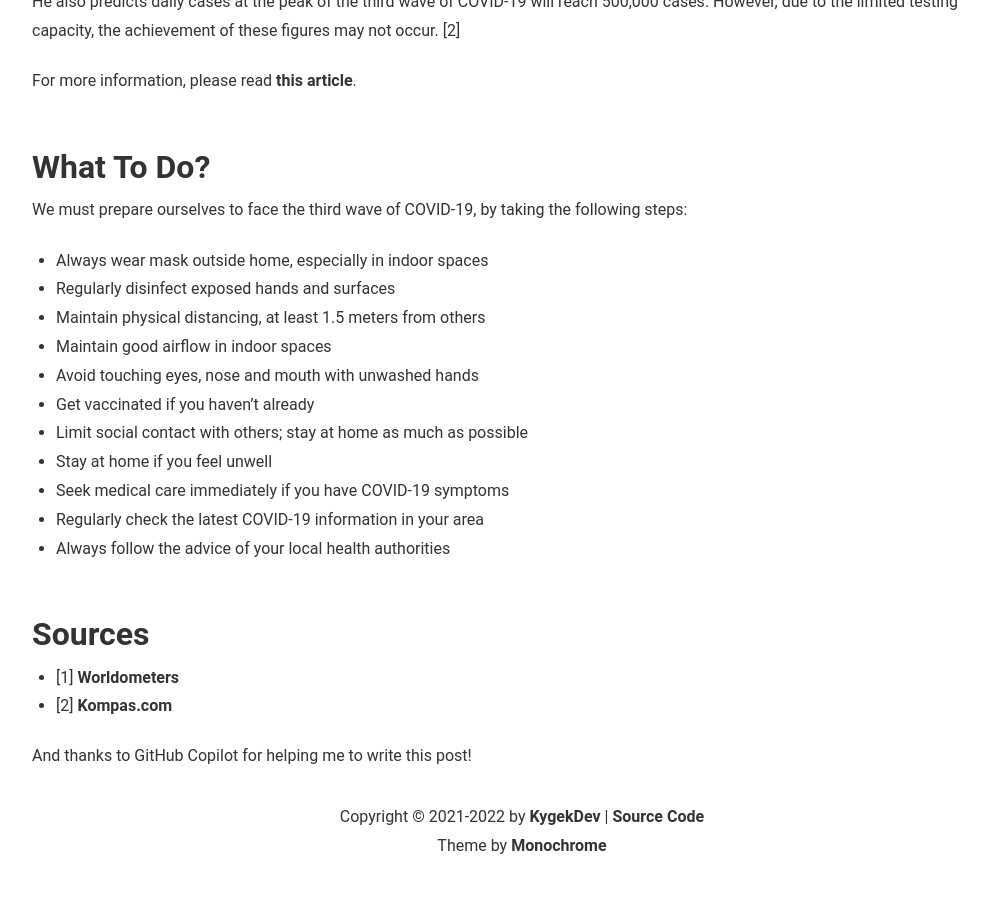
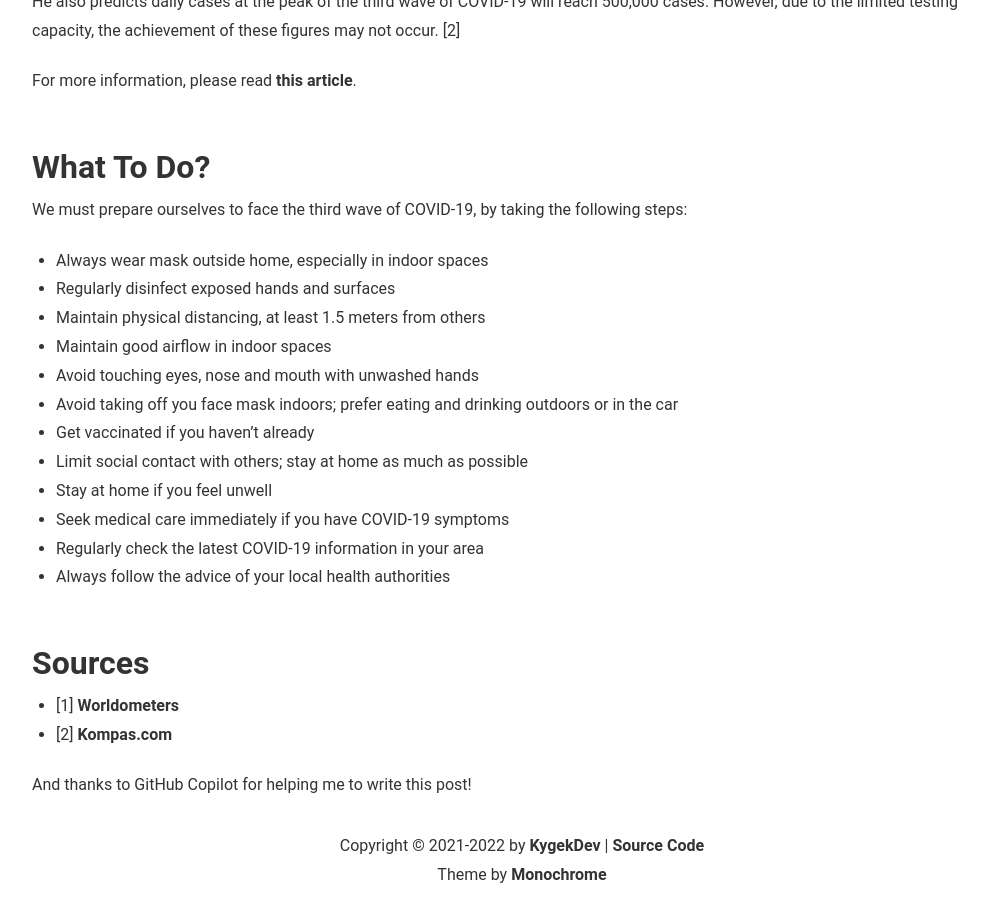
Before and after one commit to KygekDev/posts, a Jekyll site: the page built from _posts/2022-01-29-indonesias-third-covid-19-wave-has-come.md, in a window 1280 px wide and 900 px high, scrolled down 2110 px. Shown: the whole window, without its empty margins (118-1106 px from the left). Built offline with Jekyll 4.4.1, drawn with Linux system fonts in a browser that asks for light colours; before the commit the page ends 2982 px from its top, so only the background shows below that.

Commit message:
Add an important info

```diff
--- a/_posts/2022-01-29-indonesias-third-covid-19-wave-has-come.md
+++ b/_posts/2022-01-29-indonesias-third-covid-19-wave-has-come.md
@@ -36,6 +36,7 @@ We must prepare ourselves to face the third wave of COVID-19, by taking the foll
 - Maintain physical distancing, at least 1.5 meters from others
 - Maintain good airflow in indoor spaces
 - Avoid touching eyes, nose and mouth with unwashed hands
+- Avoid taking off you face mask indoors; prefer eating and drinking outdoors or in the car
 - Get vaccinated if you haven't already
 - Limit social contact with others; stay at home as much as possible
 - Stay at home if you feel unwell
```
